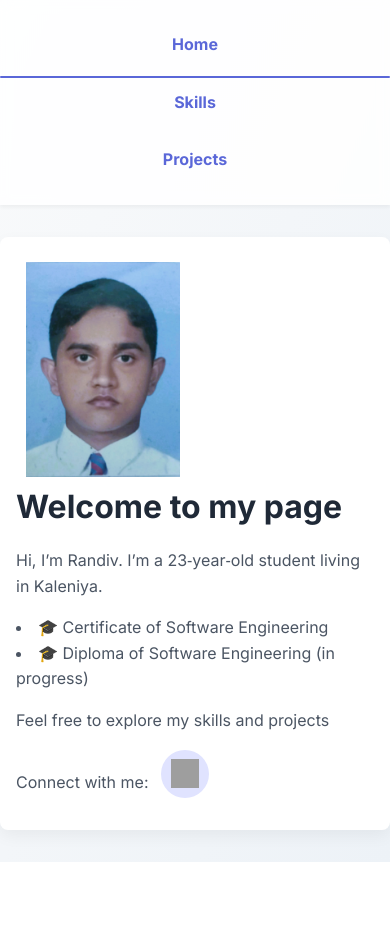
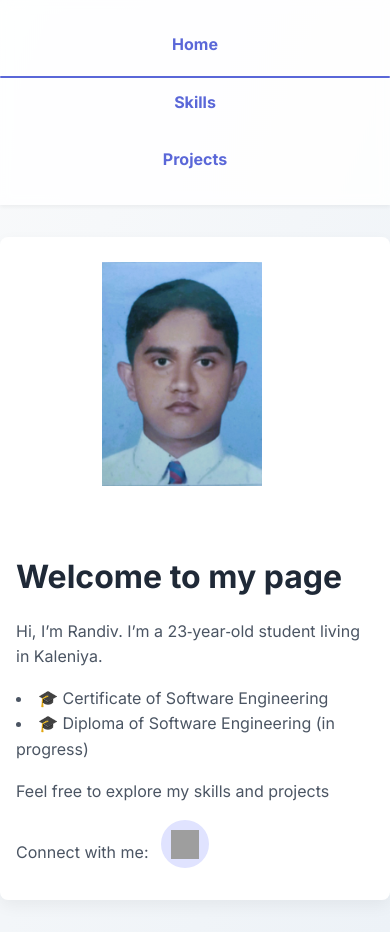
Before and after one commit to Randiv-lab/Randiv-Website, a plain HTML site: page index.html in a window 390 px wide. Before the commit the page ends 862 px from the top, so only its background shows below. Drawn offline with Linux system fonts and the light colour scheme; grey boxes are pictures that could not be loaded.

Commit message:
Update style.css

```diff
--- a/style.css
+++ b/style.css
@@ -437,18 +437,37 @@ main {
 
 /* 7) About page: make photo & text stack neatly */
 @media (max-width: 768px) {
+ /* Mobile tweaks for .about (index.html) */
+@media (max-width: 768px) {
   .about {
     flex-direction: column;
     text-align: center;
+    padding: 0 1rem;
   }
+
+  .photo {
+    /* let the photo grow to ~60% of the viewport */
+    width: 60%;
+    max-width: 300px;     /* optional cap */
+    height: auto;
+    margin: 0 auto 1rem;  /* center + some bottom space */
+    flex-shrink: 0;       /* keep aspect ratio */
+  }
+
+  .photo img {
+    width: 100%;
+    height: auto;
+    object-fit: cover;
+  }
+
   .paragraph {
+    /* reset the desktop min‑width and left margin */
+    min-width: 0;
     margin-left: 0;
-    margin-top: 1rem;
-  }
-  .photo {
-    margin: 0 auto;
     width: 100%;
   }
+}
+
 }
 
 /* 8) Ensure headers & panels don’t overflow */
```
